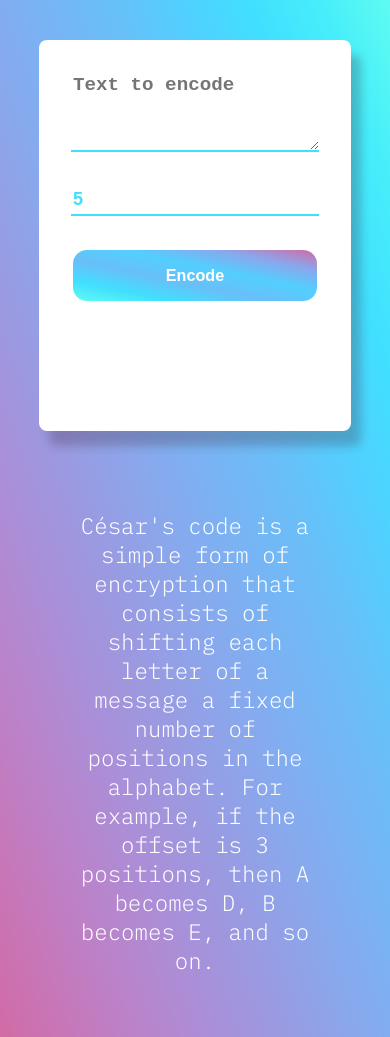
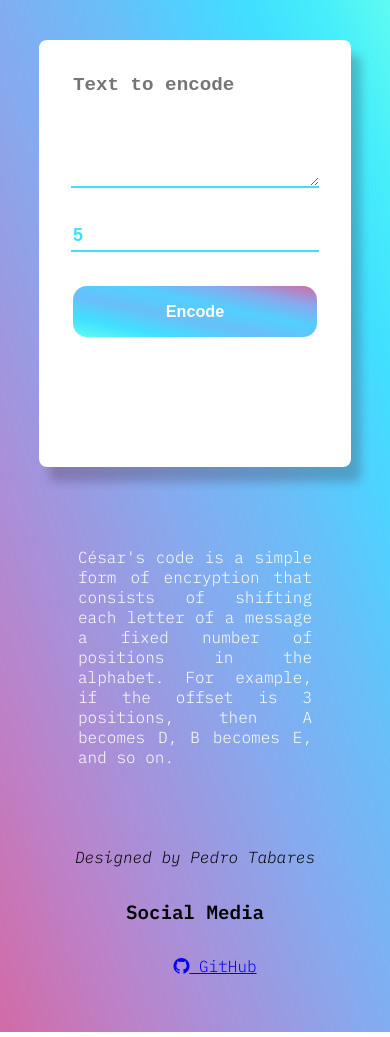
Before and after one commit to Tabares7/cesars-encoder, a website: page index.html in a window 390 px wide. Drawn offline with nearby package versions, Linux system fonts and the light colour scheme.

Commit message:
makin Responsive

```diff
--- a/index.html
+++ b/index.html
@@ -7,6 +7,7 @@
     <title>Document</title>
     <link rel="stylesheet" href="css/style.css" />
     <script defer src="js/index.js"></script>
+    <link rel="stylesheet" href="https://cdn.jsdelivr.net/npm/bootstrap-icons@1.10.3/font/bootstrap-icons.css">
   </head>
   <body>
     <main class="main">
@@ -41,5 +42,16 @@
         E, and so on.
       </p>
     </main>
+    <footer class="footer">
+        <p class="footer__description">
+            Designed by Pedro Tabares
+        </p>
+        <h2 class="footer__social">
+            Social Media
+        </h2>
+        <ul class="footer__media">
+            <li class="footer__media__link"><a href="https://github.com/Tabares7" target="_blank"><i class="bi bi-github"></i> GitHub</a></li>
+        </ul>
+    </footer>
   </body>
 </html>
--- a/js/index.js
+++ b/js/index.js
@@ -93,6 +93,7 @@ if(error !== ""){
     outputField.innerHTML=error;
     error="";
 }else{
+  outputField.innerHTML="";
     animateText("output", output, 100)
 }
 
--- a/sass/style.scss
+++ b/sass/style.scss
@@ -24,6 +24,7 @@ body {
   display: flex;
   justify-content: center;
   align-items: center;
+  flex-direction: column;
 }
 
 .main {
@@ -55,7 +56,7 @@ body {
         border: 0;
         border-bottom: #41dfff 2px solid;
         outline: 0;
-        height: 5rem;
+        height: auto;
         font-weight: 600;
         font-size: 1.2rem;
       }
@@ -111,10 +112,32 @@ body {
   &__description {
     margin-top: 5rem;
     font-weight: 300;
-    font-size: 1.4rem;
+    font-size: 1.2rem;
     color: white;
     text-align: center;
+    @media (max-width: 820px) {
+        text-align: justify;
+        font-size: 1rem;
+      }
   }
+}
+.footer{
+    margin-top: 3rem;
+    display: flex;
+    flex-direction: column;
+    align-items: center;
+
+    &__description{
+        font-style: italic;
+    }
+
+    &__social{
+        font-size: 1.2rem;
+    }
+    &__media{
+        list-style: none;
+
+    }
 }
 
 .a {
```
Also changed, not shown: css/style.css, 1 other file.
